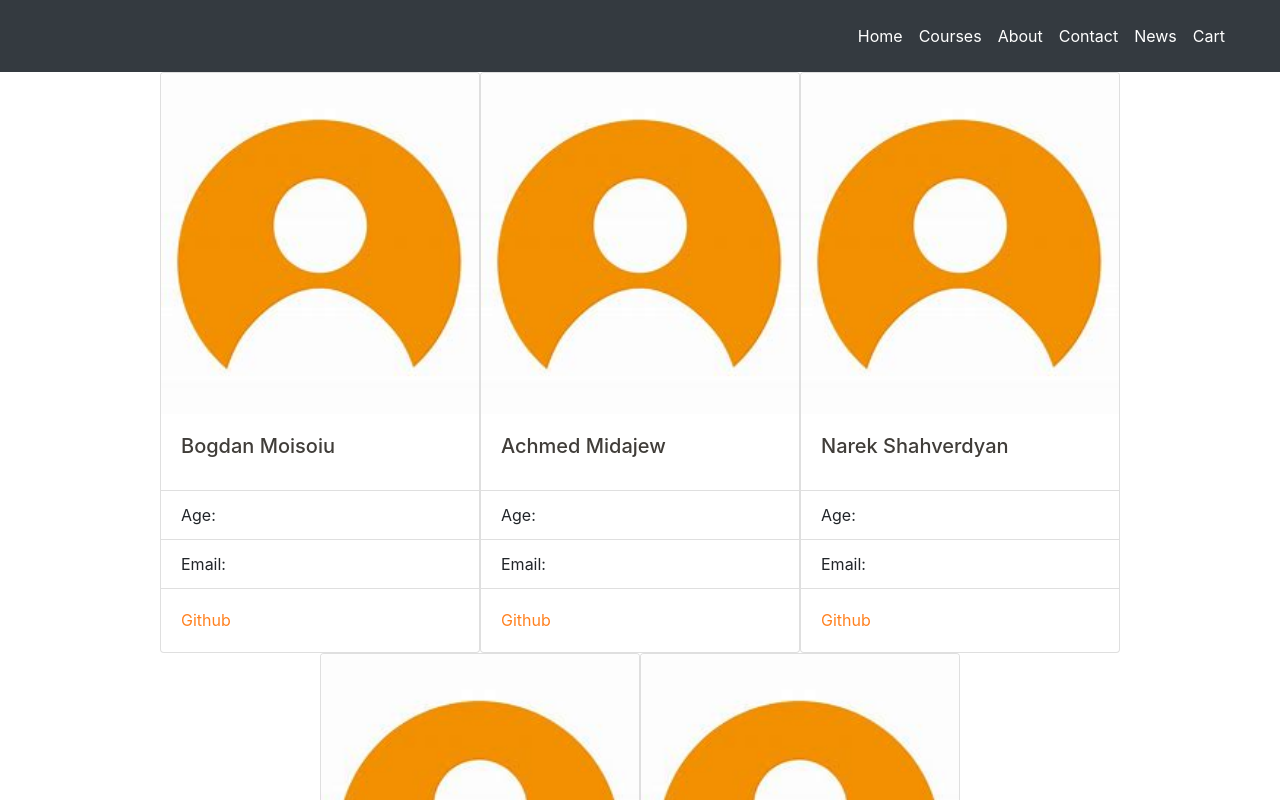
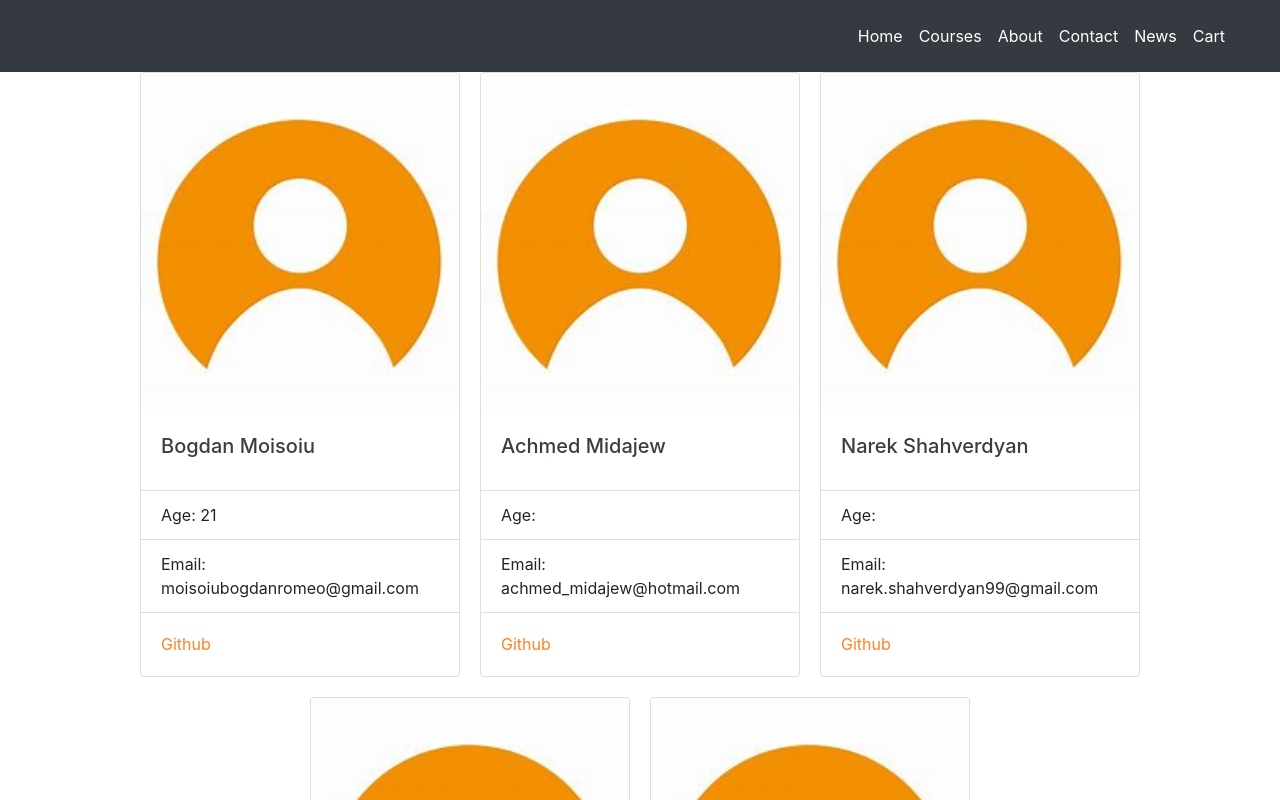
Before and after one commit to BogdanMoisoiu/Team-5-Landing-Course, an Angular app in the folder portfolio/: page /about in a window 1280 px wide. Shown: the top 800 px of the page. Built offline with nearby package versions, Linux system fonts and the light colour scheme.

Commit message:
news from navbar deleted

```diff
--- a/portfolio/src/app/about/about.component.html
+++ b/portfolio/src/app/about/about.component.html
@@ -1,6 +1,6 @@
 <div class="container">
 
-    <div class="row row-cols-lg-3 row-cols-md-2 row-cols-sm-1">
+    <div class="row row-cols-lg-3 row-cols-md-2 row-cols-sm-1 gaps">
         <div class="card" style="width: 20rem;">
             <img src="/assets/pfp.jpg" class="card-img-top" alt="...">
             <div class="card-body">
@@ -8,8 +8,8 @@
 
             </div>
             <ul class="list-group list-group-flush">
-                <li class="list-group-item">Age:</li>
-                <li class="list-group-item">Email:</li>
+                <li class="list-group-item">Age: 21</li>
+                <li class="list-group-item">Email: moisoiubogdanromeo@gmail.com</li>
             </ul>
             <div class="card-body">
                 <a href="https://github.com/BogdanMoisoiu" class="card-link">Github</a>
@@ -23,7 +23,7 @@
             </div>
             <ul class="list-group list-group-flush">
                 <li class="list-group-item">Age:</li>
-                <li class="list-group-item">Email:</li>
+                <li class="list-group-item">Email: achmed_midajew@hotmail.com</li>
             </ul>
             <div class="card-body">
                 <a href="https://github.com/achmed124" class="card-link">Github</a>
@@ -37,7 +37,7 @@
             </div>
             <ul class="list-group list-group-flush">
                 <li class="list-group-item">Age:</li>
-                <li class="list-group-item">Email:</li>
+                <li class="list-group-item">Email: narek.shahverdyan99@gmail.com</li>
             </ul>
             <div class="card-body">
                 <a href="https://github.com/UsernameIsAlwaysNotAvailable" class="card-link">Github</a>
@@ -51,7 +51,7 @@
             </div>
             <ul class="list-group list-group-flush">
                 <li class="list-group-item">Age:</li>
-                <li class="list-group-item">Email:</li>
+                <li class="list-group-item">Email: winston.ngwgmx.at</li>
             </ul>
             <div class="card-body">
                 <a href="https://github.com/Winston-N" class="card-link">Github</a>
--- a/portfolio/src/app/about/about.component.scss
+++ b/portfolio/src/app/about/about.component.scss
@@ -30,3 +30,6 @@ h1 {
 .card-title {
     color: #403D39;
 }
+.gaps{
+    gap: 20px;
+}
```
